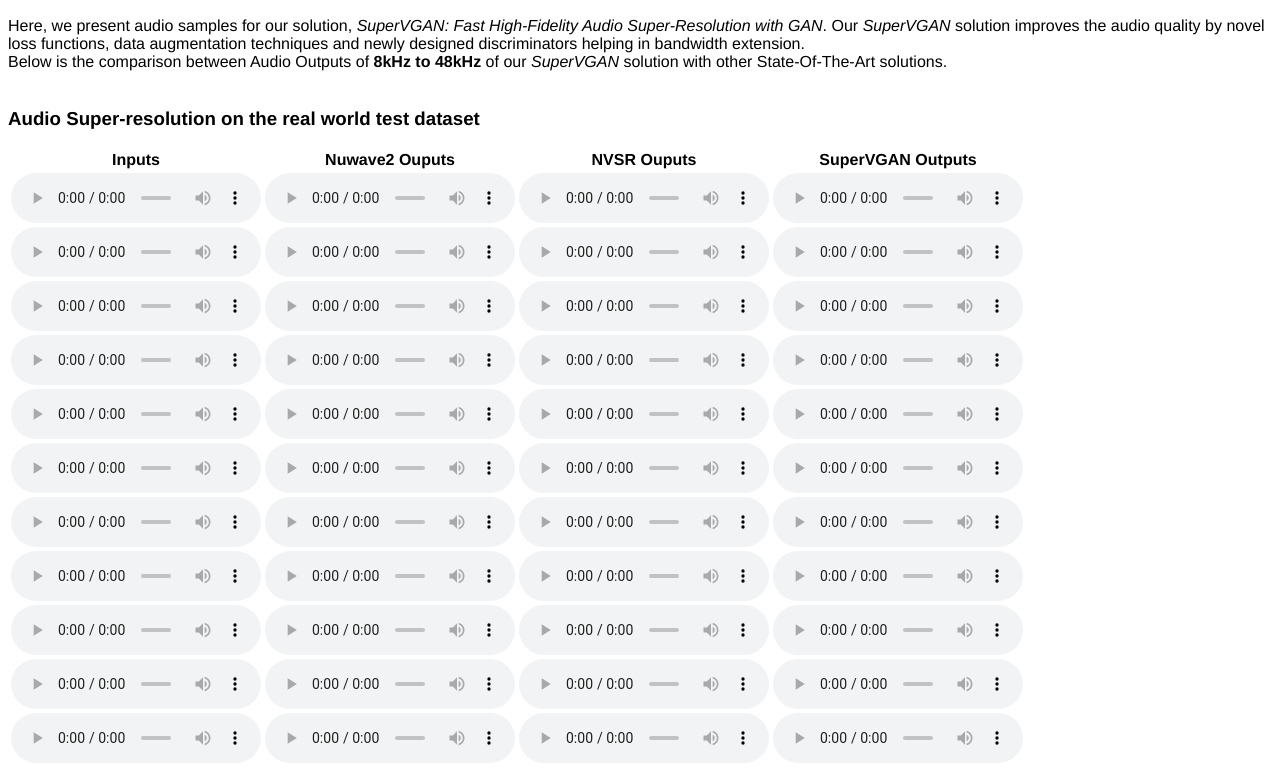
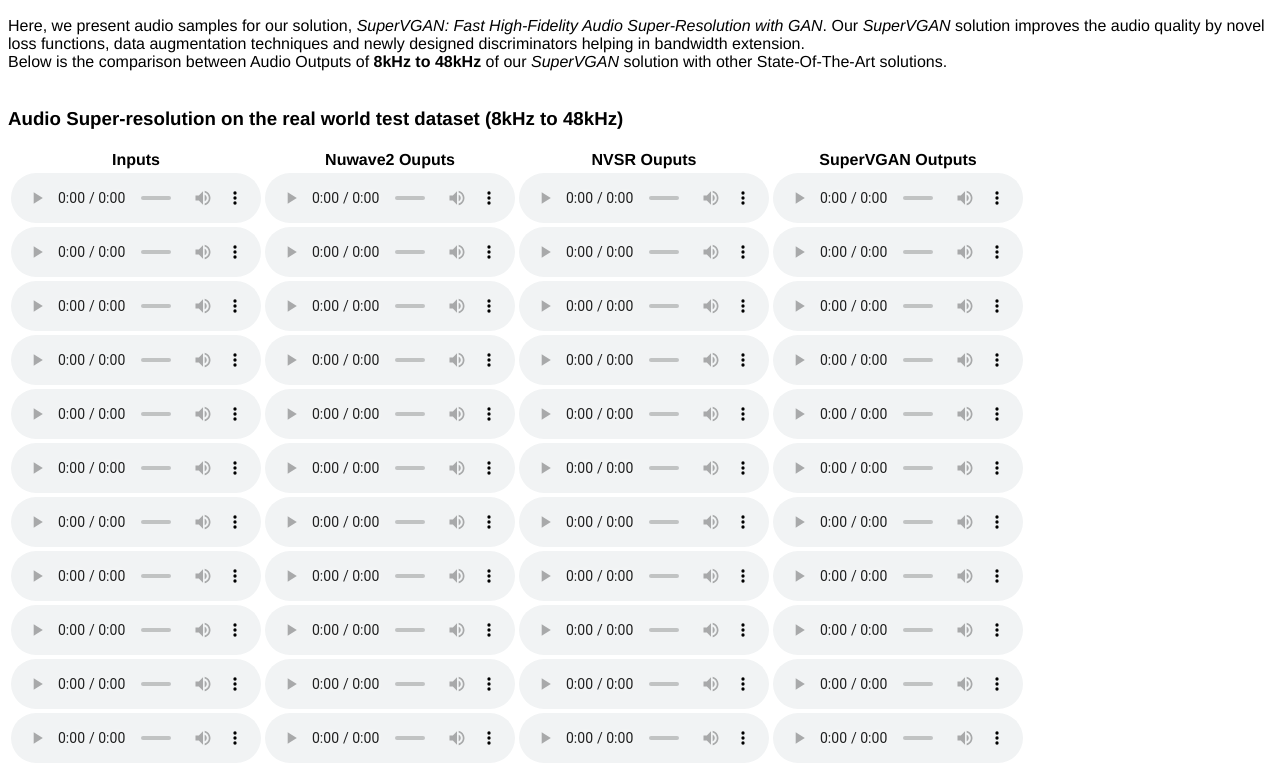
Before and after one commit to audiosupervgan/DemoSamples, a plain HTML site: page index.html in a window 1280 px wide. Shown: the part 51-825 px from the top of the page. Drawn offline with Linux system fonts and the light colour scheme.

Commit message:
Update index.html

```diff
--- a/index.html
+++ b/index.html
@@ -16,7 +16,7 @@
   <!-- <body style="font-family: Palatino, serif"> -->
 
   	<br> </br>
-    <h3> Audio Super-resolution on the real world test dataset </a> </h3>
+    <h3> Audio Super-resolution on the real world test dataset (8kHz to 48kHz) </a> </h3>
 
 
     <table>
```
